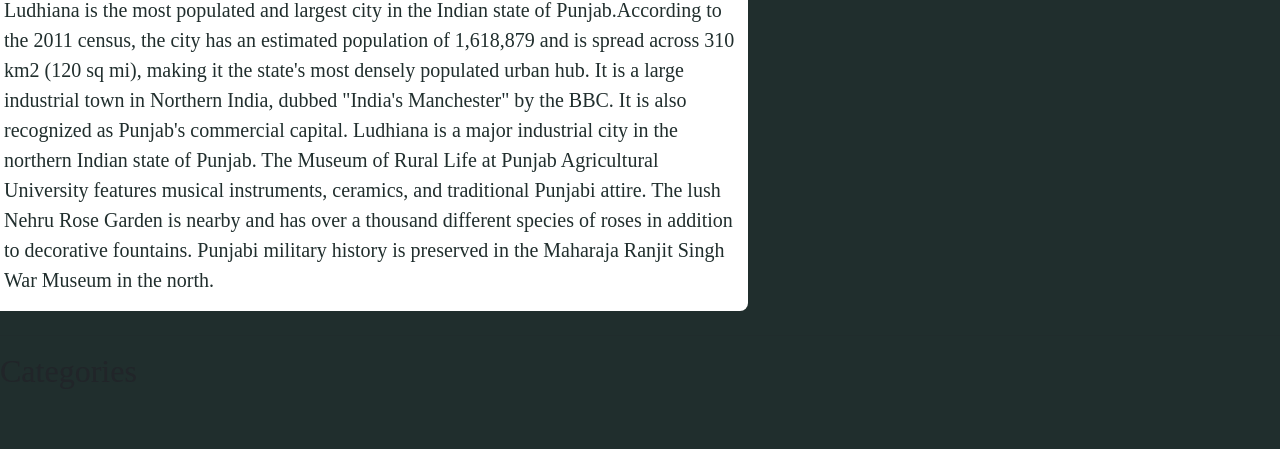
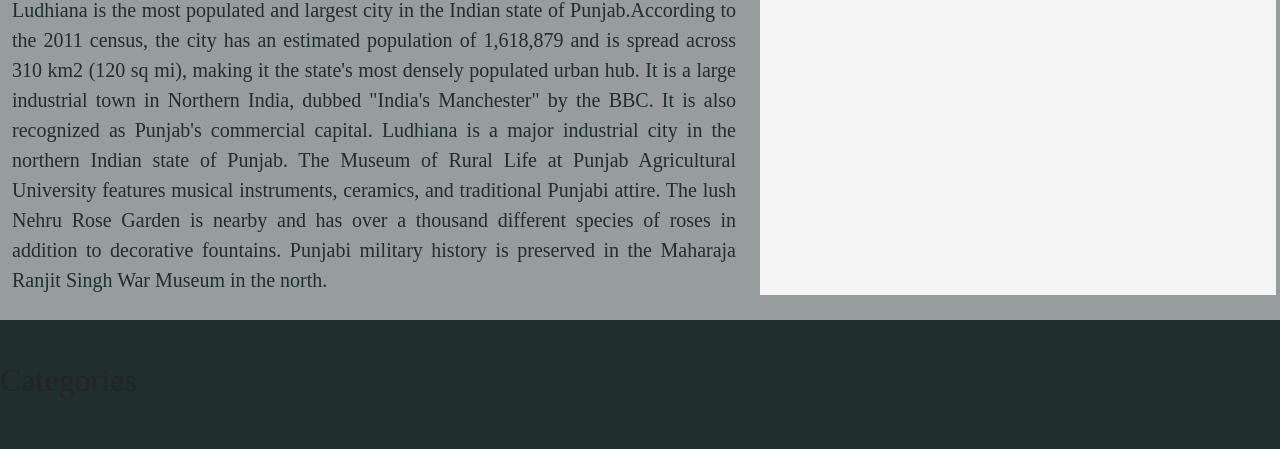
Before and after one commit to Gagandeepsingh00/ludhiana-famous-places, a plain HTML site: page index.html in a window 1280 px wide. Shown: the part 616-1065 px from the top of the page. Drawn offline with nearby package versions, Linux system fonts and the light colour scheme.

Commit message:
scrollbar

```diff
--- a/index.html
+++ b/index.html
@@ -9,6 +9,7 @@
   <script src="https://cdn.jsdelivr.net/npm/bootstrap@5.3.2/dist/js/bootstrap.bundle.min.js"></script>
   <script src="https://ajax.googleapis.com/ajax/libs/jquery/3.7.1/jquery.min.js"></script>
   <link rel="stylesheet" href="style.css">
+
     <title>Ludhiana|Famous Places</title>
 
 </head>
@@ -24,10 +25,10 @@
           <div class="collapse navbar-collapse" id="navbarSupportedContent">
             <ul class="navbar-nav me-auto mb-2 mb-lg-0">
               <li class="nav-item">
-                <a class="nav-link active" aria-current="page" href="index.html">Home</a>
+                <a class="nav-link active" aria-current="page" href="index.html" >Home</a>
               </li>
               <li class="nav-item">
-                <a class="nav-link" href="about.html">About </a>
+                <a class="nav-link" href="about.html" >About </a>
               </li>
               <li class="nav-item dropdown">
                 <a class="nav-link dropdown-toggle" href="#" id="navbarDropdown" role="button" data-bs-toggle="dropdown" aria-expanded="false">
@@ -141,7 +142,15 @@
 </div>
 
 <div class="news col-5">
+  <h2>Latest News</h2>
+  <div id="wrapper">
+    <div class="scrollbar" id="style-5">
+      <div class="force-overflow">
 
+      </div>
+    </div>
+
+  </div>
 </div>
 </div>
   <hr>
@@ -173,7 +182,7 @@
         <img src="/images/tim.jpg" alt="Lights" style="width:100%">
       </a>
         <h4>Food Points</h4>
-        <p>Are you ready to go on a delectable journey</p>
+        <p></p>
         <a href="#">read more </a>
       </div>
     </div>
@@ -187,15 +196,16 @@
         <a href="#">read more </a>
       </div>
     </div>
-
+    <script src="script.js"></script>
 
 
   </div>
 </div>
   <!-- END MAIN -->
 
-  <script src="script.js"></script>
+
 </main>
+<hr style="color: alicebluess;">
 <footer>
   <div class="row">
 <div class="col-4">
--- a/style.css
+++ b/style.css
@@ -140,10 +140,59 @@ nav ul li{
 .intro{
  font-family:'Times New Roman', Times, serif;
  font-size: 20px;
-  border-radius: 8px;
-  background-color: white;
+  border-left: 8px solid #117069 ;
+  background-color: rgb(151, 156, 156);
   color: #202e2d;
+ text-align: justify;
 }
+ .news{
+  background-color: rgb(151, 156, 156);
+ }
+ .scrollbar
+ {
+   margin-left: 30px;
+   float: right;
+   height: 300px;
+   width: 100%;
+   background: #F5F5F5;
+   overflow-y: scroll;
+   margin-bottom: 25px;
+ }
+
+ .force-overflow
+ {
+   min-height: 450px;
+ }
+
+ #wrapper
+ {
+   text-align: center;
+   width: 100%;
+   margin: auto;
+ }
+
+ #style-5::-webkit-scrollbar-track
+{
+  -webkit-box-shadow: inset 0 0 6px rgba(0,0,0,0.3);
+  background-color: #F5F5F5;
+}
+
+#style-5::-webkit-scrollbar
+{
+  width: 10px;
+  background-color: #F5F5F5;
+}
+
+#style-5::-webkit-scrollbar-thumb
+{
+  background-color: rgb(0, 4, 5);
+
+  background-image: -webkit-gradient(linear, 0 0, 0 100%,
+                     color-stop(.5, rgba(255, 255, 255, .2)),
+             color-stop(.5, transparent), to(transparent));
+}
+
+
 
 .main {
   max-width: 1000px;
@@ -228,6 +277,7 @@ footer{
 
 ul li a:hover{
   text-decoration:underline ;
+
 }
 
 
```
